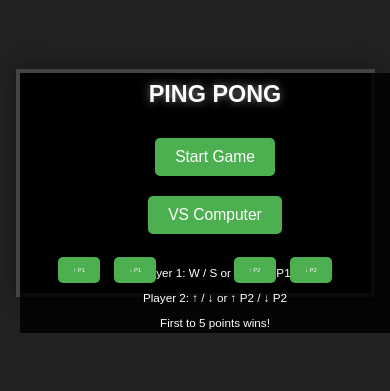
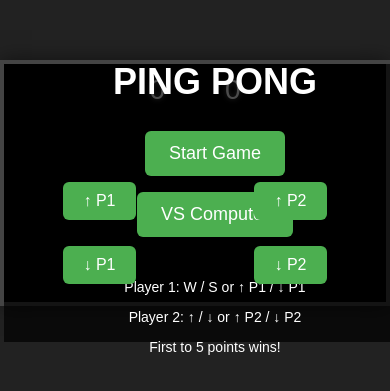
Before and after one commit to sowmya2324/pingpong-game, a plain HTML site: page ping pong/index.html in a window 390 px wide. Shown: the part 239-630 px from the top of the page. Drawn offline with Linux system fonts and the light colour scheme.

Commit message:
Update style.css

```diff
--- a/ping pong/style.css
+++ b/ping pong/style.css
@@ -1,18 +1,18 @@
-body {
+   body {
       margin: 0;
       padding: 0;
-      font-family: Arial, sans-serif;
-      background-color: #222;
       display: flex;
       justify-content: center;
       align-items: center;
       height: 100vh;
+      background-color: #222;
+      font-family: Arial, sans-serif;
       overflow: hidden;
     }
 
     #game-container {
       position: relative;
-      width: 90vw;
+      width: 100%;
       max-width: 800px;
       aspect-ratio: 16 / 10;
       background-color: #000;
@@ -20,11 +20,10 @@ body {
       box-shadow: 0 0 20px rgba(0, 0, 0, 0.5);
     }
 
-    #game-canvas {
+    canvas {
       width: 100%;
       height: 100%;
       display: block;
-      background-color: #000;
     }
 
     #score-display {
@@ -34,12 +33,13 @@ body {
       display: flex;
       justify-content: center;
       color: white;
-      font-size: 2vw;
+      font-size: 28px;
       text-shadow: 0 0 5px rgba(255, 255, 255, 0.5);
+      z-index: 5;
     }
 
     .player-score {
-      margin: 0 20px;
+      margin: 0 30px;
     }
 
     #start-screen,
@@ -49,15 +49,15 @@ body {
       left: 0;
       width: 100%;
       height: 100%;
-      background: rgba(0, 0, 0, 0.85);
-      color: white;
       display: flex;
       flex-direction: column;
+      justify-content: center;
       align-items: center;
-      justify-content: center;
+      background: rgba(0, 0, 0, 0.7);
+      color: white;
       z-index: 10;
+      padding: 20px;
       text-align: center;
-      padding: 20px;
     }
 
     #game-over-screen {
@@ -65,50 +65,64 @@ body {
     }
 
     h1 {
-      font-size: 3vw;
+      font-size: 36px;
       margin-bottom: 20px;
-      text-shadow: 0 0 10px rgba(255, 255, 255, 0.5);
     }
 
     button {
-      padding: 10px 20px;
-      font-size: 1.2vw;
+      padding: 12px 24px;
+      font-size: 18px;
       background-color: #4CAF50;
       color: white;
       border: none;
-      border-radius: 5px;
-      margin: 10px;
+      border-radius: 6px;
+      margin: 8px;
       cursor: pointer;
+      transition: 0.3s;
     }
 
     button:hover {
       background-color: #45a049;
+      transform: scale(1.05);
     }
 
     #instructions {
-      font-size: 1vw;
-      margin-top: 10px;
+      margin-top: 20px;
+      font-size: 14px;
     }
 
+    /* Mobile controls */
     #mobile-controls {
-      display: none;
       position: absolute;
       bottom: 10px;
       width: 100%;
+      display: flex;
       justify-content: space-around;
-      z-index: 10;
+      z-index: 11;
+    }
+
+    .control-group {
+      display: flex;
+      flex-direction: column;
+      gap: 10px;
     }
 
     #mobile-controls button {
-      font-size: 1.5vw;
-      padding: 10px 15px;
-      margin: 0 5px;
+      font-size: 16px;
+      padding: 10px 20px;
+      border-radius: 6px;
+      border: none;
+      background-color: #4CAF50;
+      color: white;
+      cursor: pointer;
     }
 
-    @media (max-width: 768px) {
-      h1 { font-size: 6vw; }
-      button { font-size: 4vw; }
-      #instructions { font-size: 3vw; }
-      #score-display { font-size: 4vw; }
-      #mobile-controls { display: flex; }
+    #mobile-controls button:active {
+      background-color: #45a049;
     }
+
+    @media (min-width: 768px) {
+      #mobile-controls {
+        display: none;
+      }
+    }
```
